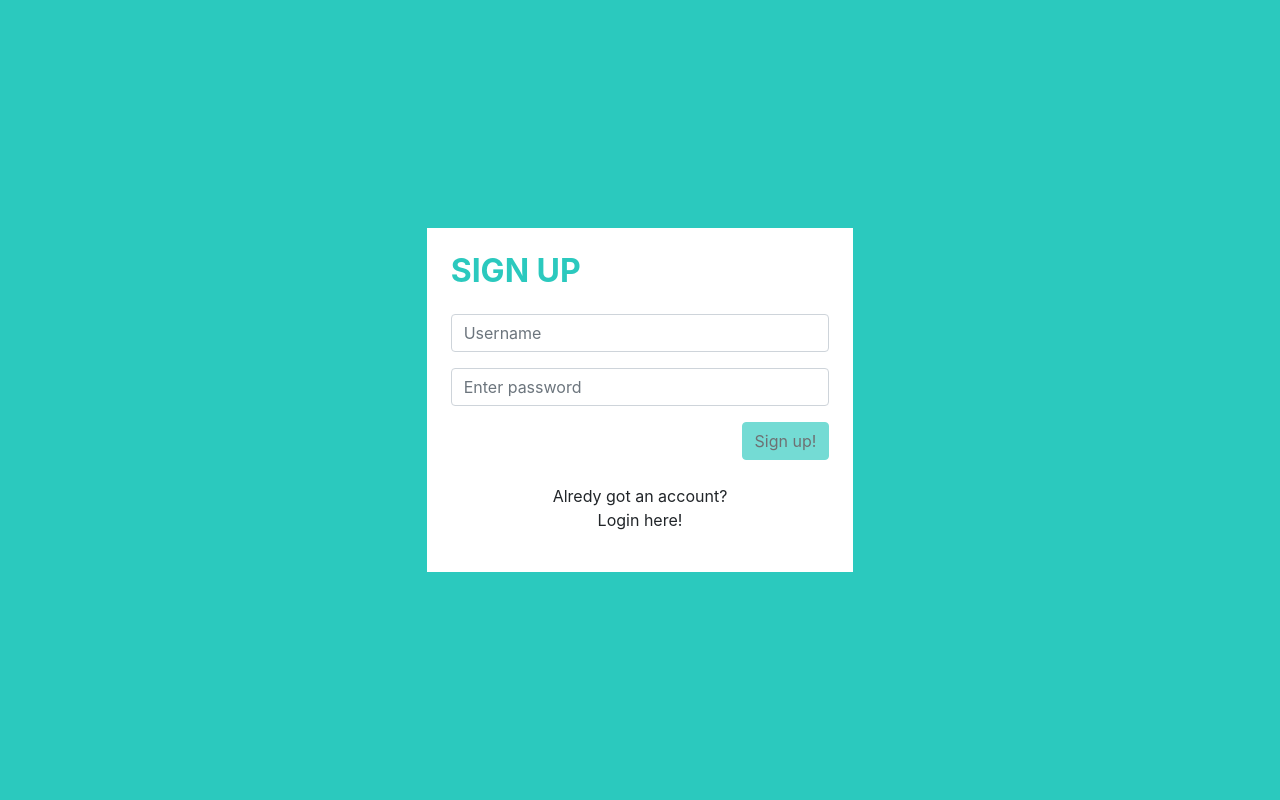
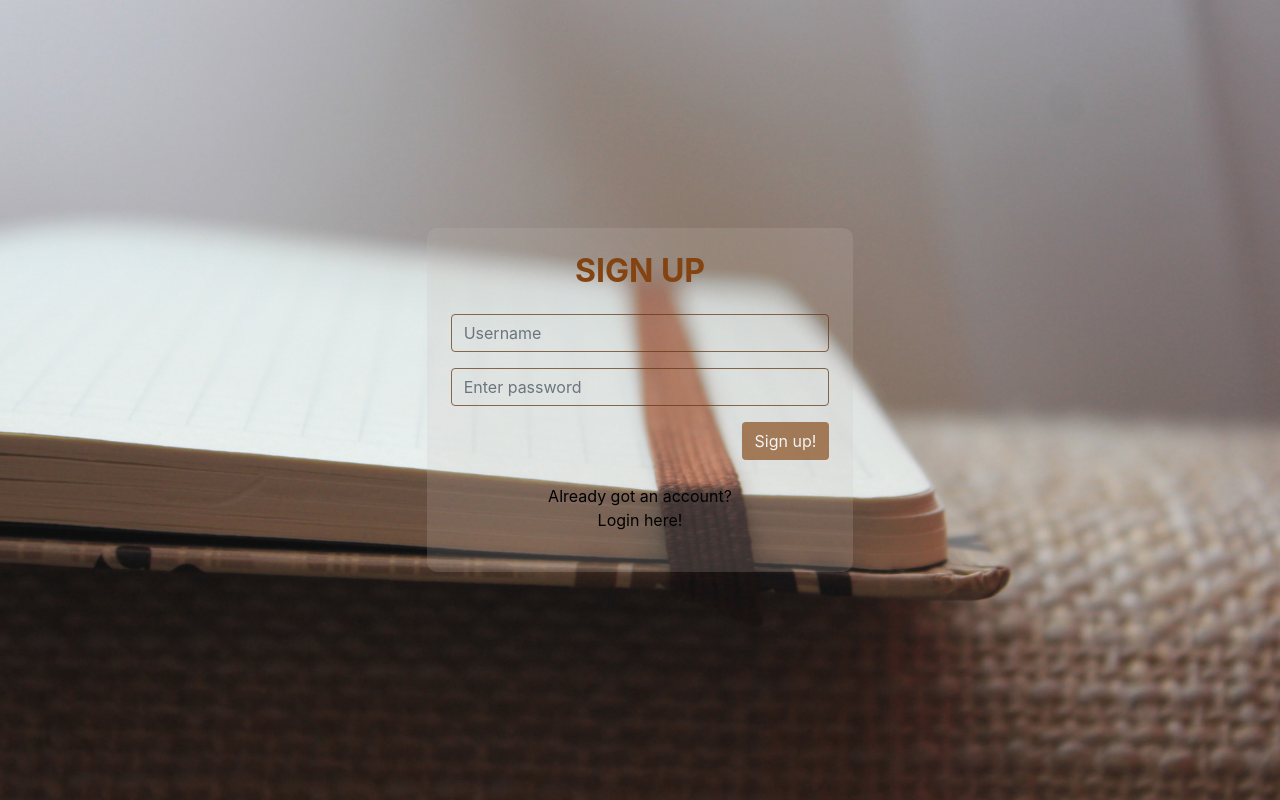
Before and after one commit to hash-hassan/ToDoList, an Angular app: page / in a window 1280 px wide. Built offline with nearby package versions, Linux system fonts and the light colour scheme.

Commit message:
Background image added, fonts and colors changed

```diff
--- a/src/app/list/item-click.directive.ts
+++ b/src/app/list/item-click.directive.ts
@@ -9,9 +9,9 @@ export class ItemClickDirective {
 
   @HostListener('click') onClick()
   {
-    if (this.el.nativeElement.style.backgroundColor == 'rgb(238, 238, 238)')
+    if (this.el.nativeElement.style.backgroundColor == 'rgba(143, 81, 31, 0.5)')
     {
-      this.el.nativeElement.style.backgroundColor = 'white'
+      this.el.nativeElement.style.backgroundColor = 'whitesmoke'
     }
     else
     {
@@ -23,7 +23,7 @@ export class ItemClickDirective {
   {
     // console.log("hahahhaha")
 
-    this.el.nativeElement.style.backgroundColor = 'rgb(238, 238, 238)'
+    this.el.nativeElement.style.backgroundColor = 'rgba(143, 81, 31, 0.5)'
 
 
     // background-color: rgb(248, 248, 248);
--- a/src/app/list/single-input-modal/single-input-modal.component.css
+++ b/src/app/list/single-input-modal/single-input-modal.component.css
@@ -1,7 +1,18 @@
-.foreFront
+
+input
 {
-    background-color: white;
+    background-color: transparent;
+    color: black;
+    font-family: sans-serif;
+    border-color: rgb(114, 62, 19);
 }
+
+input:focus
+{
+    background-color: transparent;
+    border-color: rgb(114, 62, 19);
+}
+
 .stretched
 {
     width: 100%;
@@ -9,7 +20,8 @@
 
 .desktop
 {
-    background-color: rgb(43, 201, 190);
+    background-color: rgb(241, 238, 236);
+    font-family: Cambria, Cochin, Georgia, Times, 'Times New Roman', serif;
 }
 
 .btn-submit
@@ -19,6 +31,12 @@
 
 .btn-cancel:hover
 {
-    background-color: crimson;
+    background-color: rgb(114, 62, 19) ;
+    border-color: rgba(99, 53, 16, 0.712);
+    color: whitesmoke;
 
 }
+
+.modal-backdrop {
+    background-color: rgba(0,0,0,.0001) !important;
+}
--- a/src/app/list/single-input-modal/single-input-modal.component.html
+++ b/src/app/list/single-input-modal/single-input-modal.component.html
@@ -1,7 +1,7 @@
 
 
 <div class="m-auto rounded desktop p-4">
-    <p style="font-weight: 600; font-size: 18px;">{{data.head}}</p>
+    <p style="font-weight: 600; font-size: 18px;" class="text-center">{{data.head}}</p>
     <form [formGroup]="modalForm" (ngSubmit) = onSubmit()>
         <div class="formGroup">
             <input type="text" formControlName = "_input" class="form-control stretched" placeholder = {{data.placeholder}} >
--- a/src/app/list/to-do-child/to-do-child.component.html
+++ b/src/app/list/to-do-child/to-do-child.component.html
@@ -36,5 +36,5 @@
         </div>
     </ng-template>
 
-    <button class="btn rounded-circle float-right desktop" (click) = 'newTask()'><i class="fa fa-plus"></i></button>
+    <button class="btn rounded-circle float-right" (click) = 'newTask()'><i class="fa fa-plus"></i></button>
 </ng-template>
--- a/src/app/list/to-do/to-do.component.css
+++ b/src/app/list/to-do/to-do.component.css
@@ -28,7 +28,7 @@
 
 .listArea
 {
-    background-color: white;
+    background-color: rgba(255, 255, 255, 0.801);
     height: fit-content;
     border-radius: 10px 0px 0px 10px;
 }
@@ -52,30 +52,38 @@
 
 .toDoArea
 {
-    background-color: rgb(248, 248, 248);
+    background-color: rgba(255, 255, 255, 0.637);
     border-radius: 0px 10px 10px 0px;
     width: fit-content;
 }
 
 .list
 {
-    height: 60vh;
+    height: 55vh;
 }
 
 .desktop
 {
-    background-color: rgb(43, 201, 190);
+    background-image: url(../../../assets/image.jpg);
+    height: 100%;
+    color: black;
+
+    background-position: center;
+    background-repeat: no-repeat;
+    background-size: cover;
+
+    font-family: Georgia, 'Times New Roman', Times, serif;
 }
 
 .head
 {
-    font-weight: bold; color:rgb(43, 201, 190);
+    font-weight: bold; color:rgb(161, 93, 37);
 }
 
 .border-color
 {
-    border-color: rgb(43, 201, 190);
-    outline-color: rgb(43, 201, 190);
+    border-color: rgb(161, 93, 37);
+    outline-color: rgb(161, 93, 37);
 }
 
 .item
@@ -86,7 +94,7 @@
 
 .item:hover
 {
-    background-color: rgb(43, 201, 190,0.5);
+    background-color: rgb(161, 93, 37,0.5);
 }
 
 .fontSize
@@ -108,13 +116,22 @@
 
 .edit
 {
-    background-color: teal;
+    background-color: rgb(161, 93, 37);
     color: whitesmoke;
 }
 
+button
+{
+    /* border-color: rgb(43, 201, 190);
+    outline-color: rgb(43, 201, 190); */
+    background-color: rgb(143, 81, 31);
+    border-color: rgba(131, 68, 17, 0.712);
+    color: whitesmoke;
+    transition: color .15s ease-in-out,background-color .15s ease-in-out,border-color .15s ease-in-out,box-shadow .15s ease-in-out;
+}
 
-.btn-cancel:hover
+button:hover
 {
-    background-color: crimson;
-
+    background-color: rgb(114, 62, 19) ;
+    border-color: rgba(99, 53, 16, 0.712);
 }
--- a/src/app/list/to-do/to-do.component.ts
+++ b/src/app/list/to-do/to-do.component.ts
@@ -3,7 +3,7 @@ import { Router } from '@angular/router';
 import { listLazyRoutes } from '@angular/compiler/src/aot/lazy_routes';
 import { ListMessageService } from '../list-message.service'
 import { SingleInputModalComponent } from '../single-input-modal/single-input-modal.component'
-import { NgbModal } from '@ng-bootstrap/ng-bootstrap';
+import { NgbModal, NgbModalOptions } from '@ng-bootstrap/ng-bootstrap';
 
 import { ListDataModel } from '../listDataModel'
 import { CurrentUserService } from 'src/app/current-user.service';
@@ -65,7 +65,11 @@ export class ToDoComponent implements OnInit, OnChanges {
     this.data.preFill = ""
     this.data.option = 0;
     console.log(this.data)
-    const modalRef = this.modalService.open(SingleInputModalComponent,{centered:true});
+    const modalRef = this.modalService.open(SingleInputModalComponent,{
+      centered: true,
+      backdrop: false,
+      keyboard: false
+      });
     modalRef.componentInstance.data = this.data;
     //this.router.navigate(['./list/new'])
   }
@@ -110,7 +114,11 @@ export class ToDoComponent implements OnInit, OnChanges {
     this.data.preFill = this.arr[val].name
     this.data.listIndex = val
     this.data.option = 1;
-    const modalRef = this.modalService.open(SingleInputModalComponent,{centered:true});
+    const modalRef = this.modalService.open(SingleInputModalComponent,{
+      centered: true,
+      backdrop: false,
+      keyboard: false
+      });
     modalRef.componentInstance.data = this.data;
     //this.router.navigate(['./list/editList', {list: val}]);
   }
--- a/src/app/user/signup/signup.component.css
+++ b/src/app/user/signup/signup.component.css
@@ -1,6 +1,13 @@
 .desktop
 {
-    background-color: rgb(43, 201, 190);
+    /* background-color: rgb(43, 201, 190); */
+    background-image: url(../../../assets/image.jpg);
+    height: 100%;
+    color: black;
+
+    background-position: center;
+    background-repeat: no-repeat;
+    background-size: cover;
 }
 
 .sizing
@@ -11,21 +18,43 @@
 
 .foreFront
 {
-    background-color: white;
+    background-color: rgba(201, 191, 183, 0.185);
     min-width: fit-content;
-    max-width: 60%;
+    max-width: 50%;
     max-height: 100%;
+    border-radius: 10px;
 }
 
 .head
 {
-    font-weight: bold; color:rgb(43, 201, 190);
+    font-weight: bold; color:rgb(131, 68, 17) ;
 }
 
-.border-color
+.sub
 {
-    border-color: rgb(43, 201, 190);
-    outline-color: rgb(43, 201, 190);
+    /* border-color: rgb(43, 201, 190);
+    outline-color: rgb(43, 201, 190); */
+    background-color: rgb(131, 68, 17) ;
+    border-color: rgba(131, 68, 17, 0.712);
+    transition: color .15s ease-in-out,background-color .15s ease-in-out,border-color .15s ease-in-out,box-shadow .15s ease-in-out;
+}
+
+.sub:hover
+{
+    background-color: rgb(99, 53, 16) ;
+    border-color: rgba(99, 53, 16, 0.712);
+}
+
+input
+{
+    background-color: transparent;
+    border-color: rgba(99, 53, 16, 0.712);
+}
+
+input:active
+{
+    background-color: transparent;
+    border-color: rgba(99, 53, 16, 0.712);
 }
 
 .error
--- a/src/app/user/signup/signup.component.html
+++ b/src/app/user/signup/signup.component.html
@@ -5,7 +5,7 @@
 
       <div class="col-sm-4 my-auto foreFront mx-auto p-sm-4">
 
-          <h2 class="pb-sm-3 head">SIGN UP</h2>
+          <h2 class="pb-sm-3 head text-center">SIGN UP</h2>
           <form #signUp = "ngForm" (ngSubmit) = "onSubmit(signUp.value)" class="w-100">
             <div class="form-group has-feedback">
               <!-- <i class="fas fa-envelope icon form-control-feedback"></i>         -->
@@ -18,10 +18,10 @@
               <span>Username or password is incorrect</span>
             </div>
             <div class="d-flex align-items-end">
-              <button [disabled] = "signUp.invalid" type="submit" class="btn ml-auto desktop border-color">Sign up!</button>
+              <button [disabled] = "signUp.invalid" type="submit" class="btn btn-primary sub ml-auto">Sign up!</button>
             </div>
           </form>
-        <p class="pt-sm-4 text-center">Alredy got an account?<br> Login here!</p>
+        <p class="pt-sm-4 text-center">Already got an account?<br> Login here!</p>
 
       </div>
 
```
Also changed, not shown: src/app/list/to-do/to-do.component.html (+9 -11 lines), src/assets/image.jpg (added), src/assets/parchment.jpg (added).
